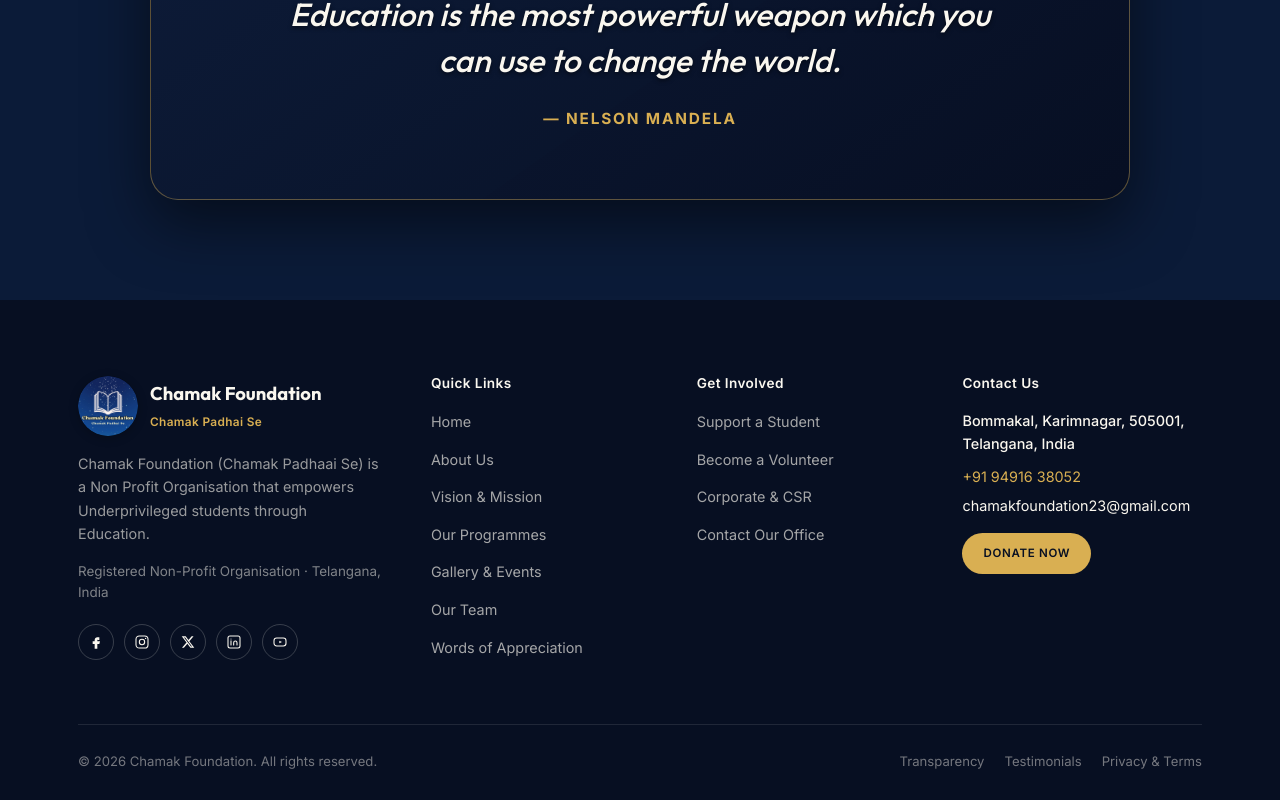
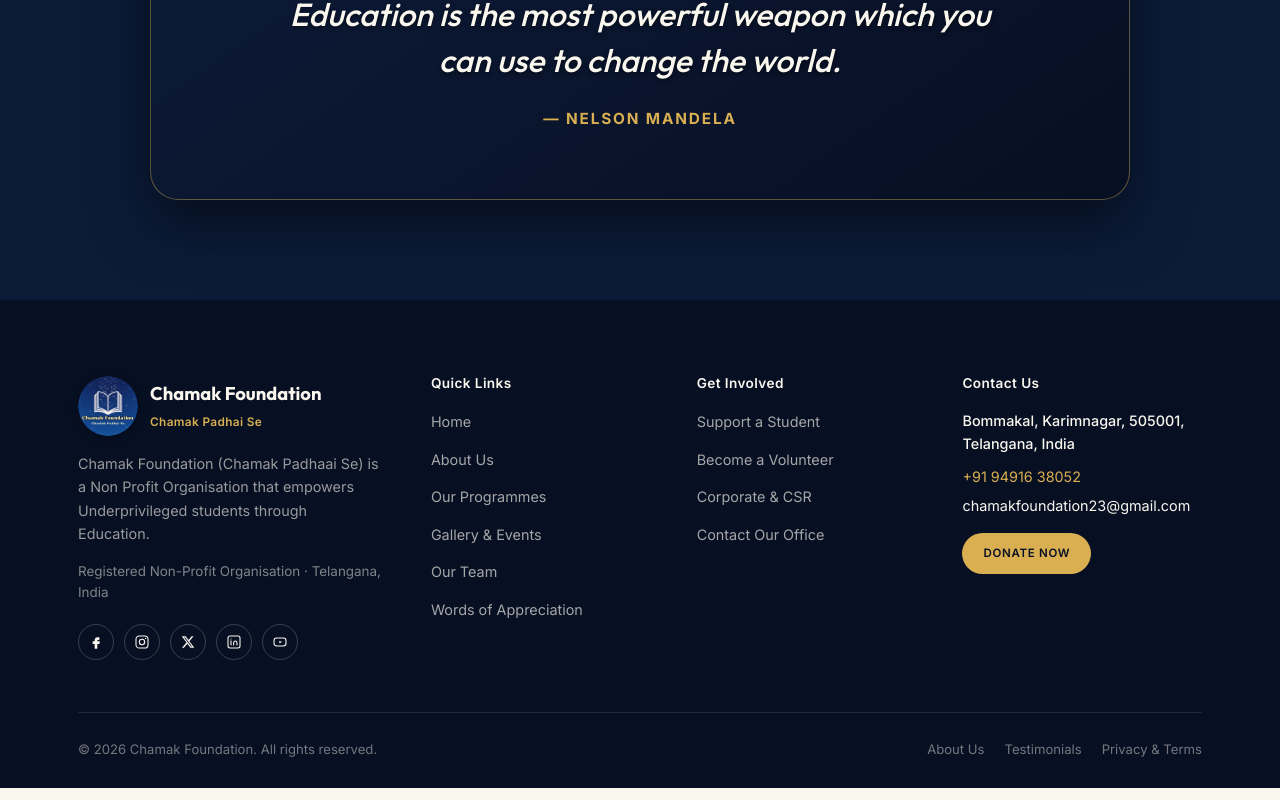
Before and after one commit to SAIKRISHNACHANDA/chamakfoundation.org, a Next.js app: page / in a window 1280 px wide. Shown: the part 2136-2936 px from the top of the page. Built offline with nearby package versions, Linux system fonts and the light colour scheme.

Commit message:
Remove Vision & Mission item from navbar dropdown and footer

```diff
--- a/src/components/Footer.js
+++ b/src/components/Footer.js
@@ -188,7 +188,6 @@ export default function Footer() {
             <ul className="footer__links">
               <li><Link href="/">Home</Link></li>
               <li><Link href="/about">About Us</Link></li>
-              <li><Link href="/about#vision-mission">Vision &amp; Mission</Link></li>
               <li><Link href="/programmes">Our Programmes</Link></li>
               <li><Link href="/gallery">Gallery &amp; Events</Link></li>
               <li><Link href="/team">Our Team</Link></li>
@@ -232,7 +231,7 @@ export default function Footer() {
             &copy; 2026 Chamak Foundation. All rights reserved.
           </div>
           <div className="footer__legal">
-            <Link href="/about#vision-mission">Transparency</Link>
+            <Link href="/about">About Us</Link>
             <Link href="/testimonials">Testimonials</Link>
             <Link href="/contact">Privacy &amp; Terms</Link>
           </div>
--- a/src/components/Navbar.js
+++ b/src/components/Navbar.js
@@ -13,7 +13,6 @@ const NAV_ITEMS = [
     href: "/about",
     children: [
       { label: "About Us", href: "/about" },
-      { label: "Vision & Mission", href: "/about#vision-mission" },
       { label: "Our Programmes", href: "/programmes" },
     ],
   },
```
